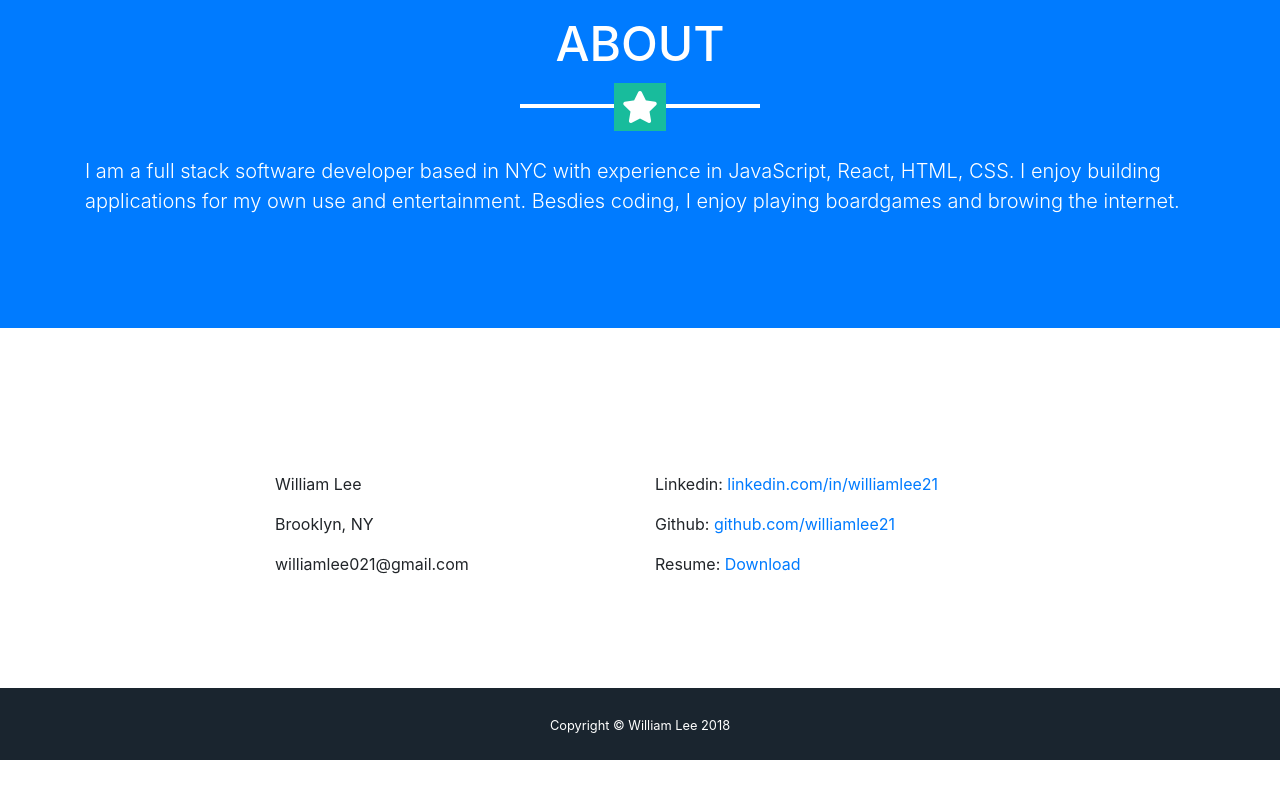
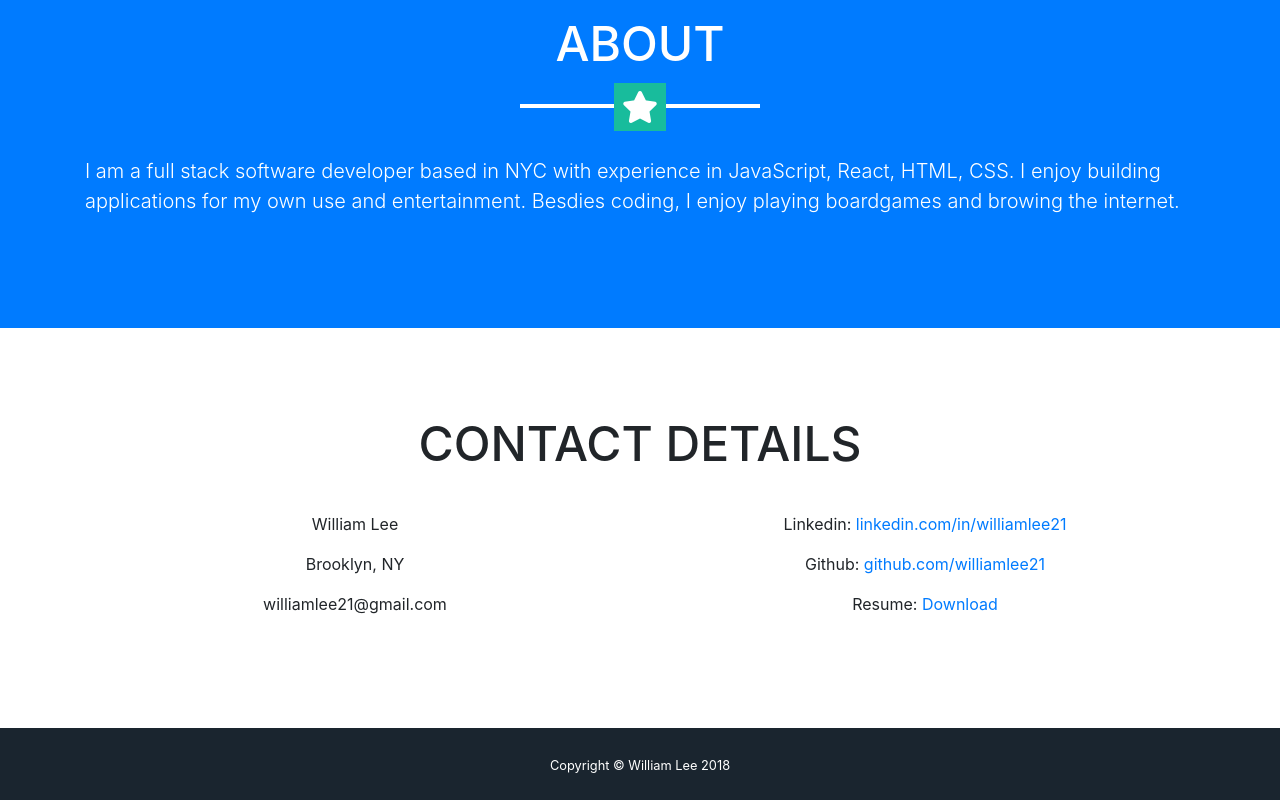
Before and after one commit to williamlee21/portfolio, a website with bundled scripts: page index.html in a window 1280 px wide. Shown: the part 1715-2515 px from the top of the page. Before the commit the page ends 2475 px from the top, so only its background shows below. Built offline with nearby package versions, Linux system fonts and the light colour scheme.

Commit message:
edit: contact info

```diff
--- a/index.html
+++ b/index.html
@@ -209,8 +209,26 @@
   <!-- Footer -->
   <section id="contact">
     <div class="container">
-      <h2 class="text-center text-uppercase text-white">Contact Details</h2>
+      <h2 class="text-center text-uppercase mb-5">Contact Details</h2>
       <div class="row">
+        <div class="col-md-6 mb-5 mb-lg-0 text-center">
+          <p>William Lee</p>
+          <p>Brooklyn, NY</p>
+          <p>williamlee21@gmail.com</p>
+        </div>
+        <div class="col-md-6 mb-5 mb-lg-0 text-center">
+          <p>Linkedin:
+            <a href="https://www.linkedin.com/in/williamlee21/" target="_blank">linkedin.com/in/williamlee21</a>
+          </p>
+          <p>Github:
+            <a href="https://github.com/williamlee21" target="_blank">github.com/williamlee21</a>
+          </p>
+          <p>Resume:
+            <a href="./img/WilliamLee_Resume.pdf" target="_blank">Download</a>
+          </p>
+        </div>
+      </div>
+      <!-- <div class="row">
         <p class="col-md-2"></p>
         <p class="col-md-4 text-left">William Lee</p>
         <p class="col-md-6 text-left">Linkedin:
@@ -230,7 +248,7 @@
         <p class="col-md-6 text-left">Resume:
           <a href="./img/WilliamLee_Resume.pdf" target="_blank">Download</a>
         </p>
-      </div>
+      </div> -->
       <!-- <div class="row">
         <div class="col-md-6 mb-5 mb-lg-0">
           <h4 class="text-uppercase mb-4">Location</h4>
```
